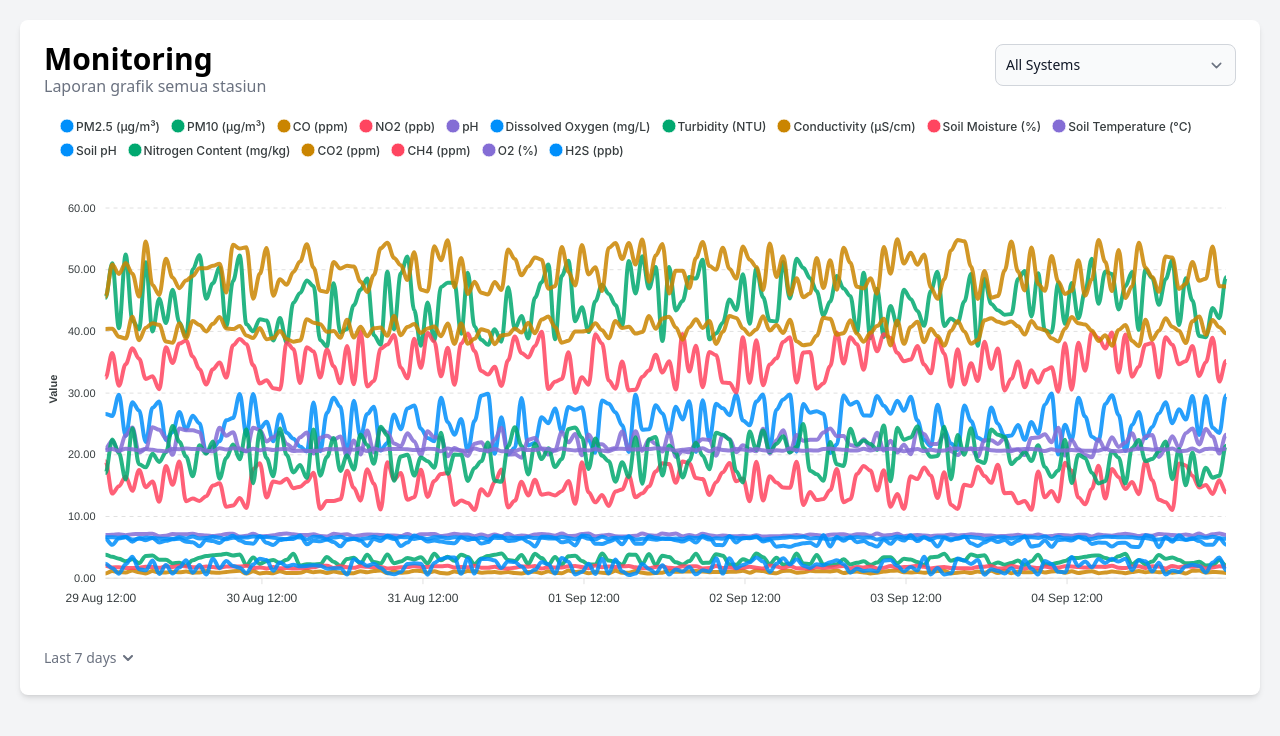
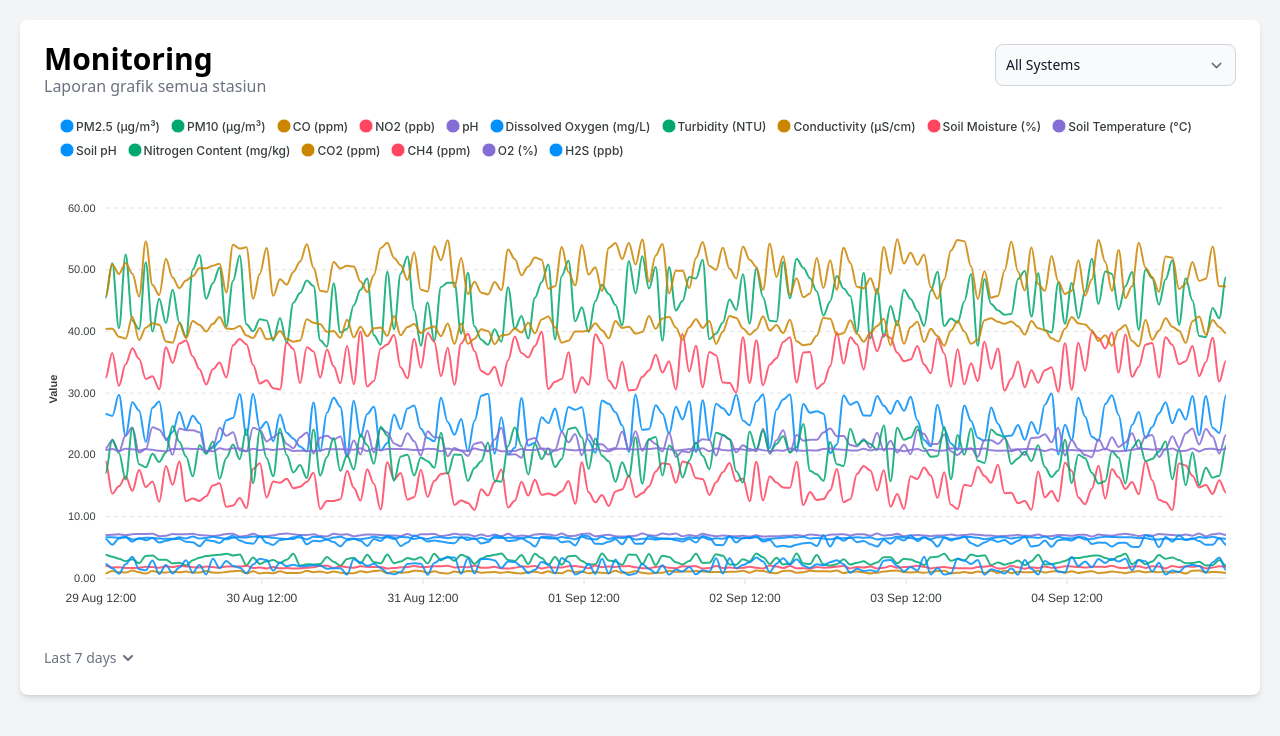
Before and after one commit to yokoberek/charts, a plain HTML site: page index.html in a window 1280 px wide. Drawn offline with nearby package versions, Linux system fonts and the light colour scheme.

Commit message:
fix: update index.html

```diff
--- a/index.html
+++ b/index.html
@@ -150,7 +150,7 @@
                         enabled: false
                     },
                     stroke: {
-                        width: 4,
+                        width: 2,
                         curve: 'smooth'
                     },
                     legend: {
```
